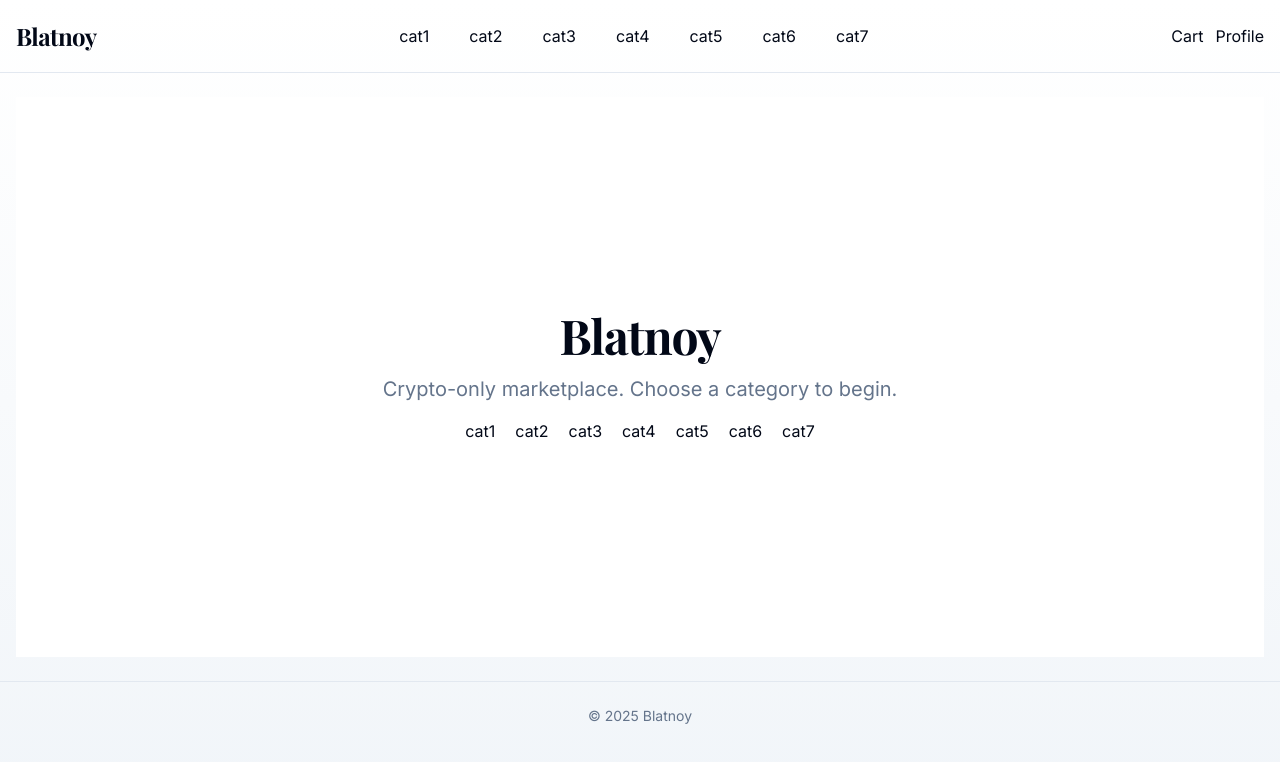
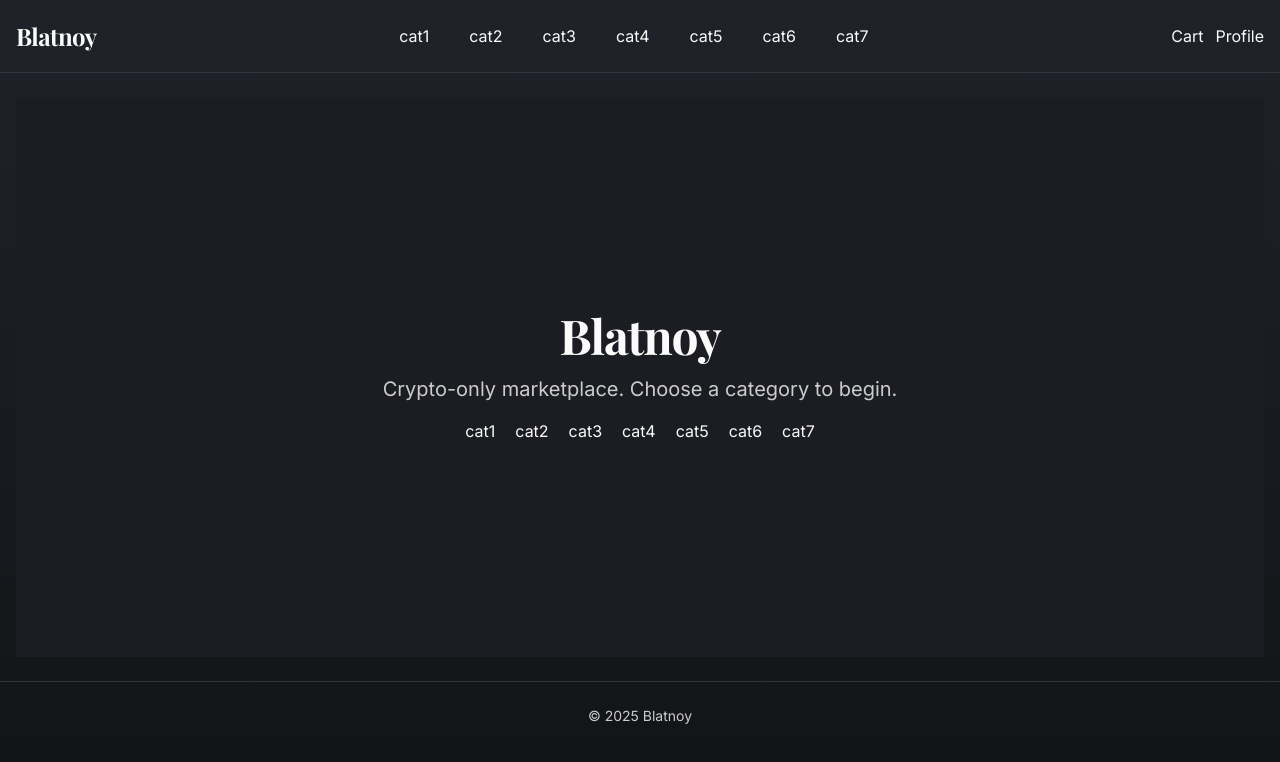
Before and after one commit to KapV33/cyber-mart-display, a React (Vite) app: page / in a window 1280 px wide. Shown: the top 762 px of the page. Built offline with nearby package versions, Linux system fonts and the light colour scheme.

Commit message:
Fix: Admin access, styling, and upload
- Added instructions for admin dashboard access.
- Implemented website styling with specified color gradients and white fonts.
- Ensured product upload option for all categories.
- Updated code on GitHub.

```diff
--- a/src/index.css
+++ b/src/index.css
@@ -8,51 +8,48 @@ All colors MUST be HSL.
 
 @layer base {
   :root {
-    --background: 0 0% 100%;
-    --foreground: 222.2 84% 4.9%;
+    --background: 220 13% 12%; /* charcoal */
+    --foreground: 0 0% 98%;    /* white */
 
-    --card: 0 0% 100%;
-    --card-foreground: 222.2 84% 4.9%;
+    --card: 220 13% 12%;
+    --card-foreground: 0 0% 98%;
 
-    --popover: 0 0% 100%;
-    --popover-foreground: 222.2 84% 4.9%;
+    --popover: 220 13% 12%;
+    --popover-foreground: 0 0% 98%;
 
-    --primary: 222.2 47.4% 11.2%;
-    --primary-foreground: 210 40% 98%;
+    --primary: 220 13% 18%; /* charcoal/grey primary */
+    --primary-foreground: 0 0% 98%;
 
-    --secondary: 210 40% 96.1%;
-    --secondary-foreground: 222.2 47.4% 11.2%;
+    --secondary: 35 95% 55%; /* warm secondary */
+    --secondary-foreground: 0 0% 10%;
 
-    --muted: 210 40% 96.1%;
-    --muted-foreground: 215.4 16.3% 46.9%;
+    --muted: 220 13% 8%;
+    --muted-foreground: 0 0% 80%;
 
-    --accent: 210 40% 96.1%;
-    --accent-foreground: 222.2 47.4% 11.2%;
+    --accent: 35 95% 55%;
+    --accent-foreground: 0 0% 10%;
 
-    --destructive: 0 84.2% 60.2%;
+    --destructive: 0 84% 60%;
     --destructive-foreground: 210 40% 98%;
 
-    --border: 214.3 31.8% 91.4%;
-    --input: 214.3 31.8% 91.4%;
-    --ring: 222.2 84% 4.9%;
+    --border: 220 13% 22%;
+    --input: 220 13% 22%;
+    --ring: 35 95% 55%;
 
     --radius: 0.5rem;
 
-    --sidebar-background: 0 0% 98%;
+    --sidebar-background: 220 13% 10%;
+    --sidebar-foreground: 0 0% 98%;
+    --sidebar-primary: 220 13% 18%;
+    --sidebar-primary-foreground: 0 0% 98%;
+    --sidebar-accent: 35 95% 55%;
+    --sidebar-accent-foreground: 0 0% 10%;
+    --sidebar-border: 220 13% 22%;
+    --sidebar-ring: 35 95% 55%;
 
-    --sidebar-foreground: 240 5.3% 26.1%;
-
-    --sidebar-primary: 240 5.9% 10%;
-
-    --sidebar-primary-foreground: 0 0% 98%;
-
-    --sidebar-accent: 240 4.8% 95.9%;
-
-    --sidebar-accent-foreground: 240 5.9% 10%;
-
-    --sidebar-border: 220 13% 91%;
-
-    --sidebar-ring: 217.2 91.2% 59.8%;
+    /* Gradients */
+    --gradient-primary: linear-gradient(180deg, hsl(220 13% 14%), hsl(220 13% 8%));
+    --gradient-secondary: linear-gradient(135deg, hsl(10 90% 55%), hsl(35 95% 55%), hsl(50 95% 60%));
   }
 
   .dark {
@@ -127,4 +124,6 @@ All colors MUST be HSL.
   }
   .hover-scale { @apply transition-transform duration-200 hover:scale-105; }
   .pulse { animation: pulse 2s cubic-bezier(0.4,0,0.6,1) infinite; }
+  .bg-gradient-primary { background-image: var(--gradient-primary); background-size: cover; background-attachment: fixed; }
+  .bg-gradient-secondary { background-image: var(--gradient-secondary); }
 }
--- a/src/layouts/MainLayout.tsx
+++ b/src/layouts/MainLayout.tsx
@@ -5,7 +5,7 @@ const categories = ["cat1","cat2","cat3","cat4","cat5","cat6","cat7"] as const;
 
 export default function MainLayout({ children }: { children: ReactNode }) {
   return (
-    <div className="min-h-screen bg-gradient-to-b from-background to-muted text-foreground">
+    <div className="min-h-screen text-foreground bg-gradient-primary">
       <header className="border-b">
         <div className="mx-auto max-w-7xl px-4 py-4 flex items-center justify-between">
           <Link to="/" className="text-xl md:text-2xl font-bold tracking-tight font-display hover-scale">
--- a/src/pages/Admin.tsx
+++ b/src/pages/Admin.tsx
@@ -23,7 +23,7 @@ export default function Admin() {
 
       <div className="space-y-2">
         <h2 className="text-xl font-semibold">CSV Import</h2>
-        <p className="text-sm text-muted-foreground">Upload your shop_products CSV to import products.</p>
+        <p className="text-sm text-muted-foreground">Upload your shop_products CSV to import products for all categories.</p>
         <div className="flex items-center gap-3">
           <input
             ref={fileInputRef}
```
